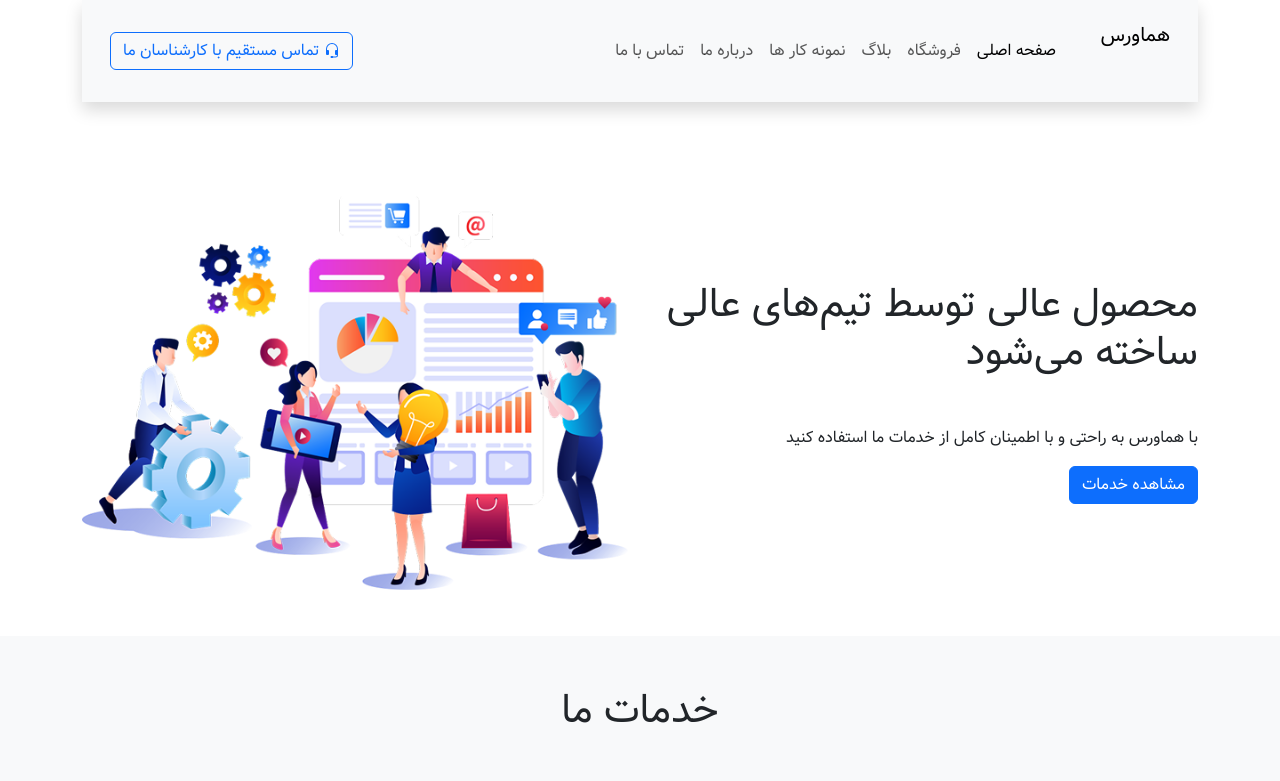
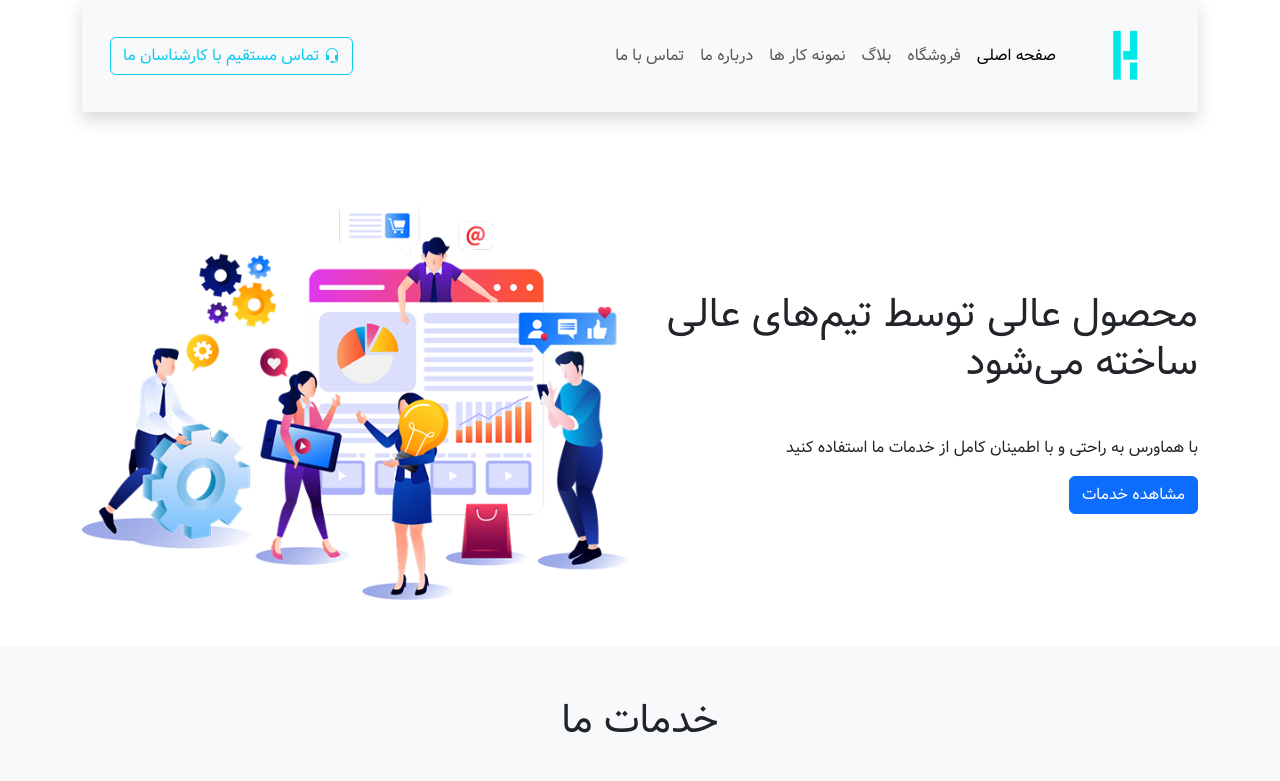
Before and after one commit to Aliiranmanesh/homaverse, a plain HTML site: page index.html in a window 1280 px wide. Shown: the top 781 px of the page. Drawn offline with Linux system fonts and the light colour scheme.

Commit message:
add fav icon

```diff
--- a/index.html
+++ b/index.html
@@ -5,13 +5,14 @@
     <meta name="viewport" content="width=device-width, initial-scale=1.0">
     <link rel="stylesheet" href="css/bootstrap.rtl.css">
     <link rel="stylesheet" href="css/style.css">
+    <link rel="icon" href="img/logo_homaverse.png" type="image/png">
     <title>هماورس</title>
 </head>
 <body>
     <header class="container">
         <nav class="navbar navbar-expand-lg bg-body-tertiary shadow p-3 " >
             <div class="container-fluid">
-              <a class="navbar-brand logo rounded-2" href="#" >هماورس</a>
+              <a class="navbar-brand rounded-2" href="#" ><img src="img/logo_homaverse.png" alt="" class="logo"></a>
               <button class="navbar-toggler" type="button" data-bs-toggle="collapse" data-bs-target="#navbarSupportedContent" aria-controls="navbarSupportedContent" aria-expanded="false" aria-label="Toggle navigation">
                 <span class="navbar-toggler-icon"></span>
               </button>
@@ -36,7 +37,7 @@
                     <a class="nav-link" href="#">تماس با ما</a>
                   </li>
                 </ul>
-                <button class="btn btn-outline-primary" type="submit" >
+                <button class="btn btn-outline-info" type="submit" >
                     <svg xmlns="http://www.w3.org/2000/svg" width="16" height="16" fill="currentColor" class="bi bi-headset" viewBox="0 0 16 16">
                          <path d="M8 1a5 5 0 0 0-5 5v1h1a1 1 0 0 1 1 1v3a1 1 0 0 1-1 1H3a1 1 0 0 1-1-1V6a6 6 0 1 1 12 0v6a2.5 2.5 0 0 1-2.5 2.5H9.366a1 1 0 0 1-.866.5h-1a1 1 0 1 1 0-2h1a1 1 0 0 1 .866.5H11.5A1.5 1.5 0 0 0 13 12h-1a1 1 0 0 1-1-1V8a1 1 0 0 1 1-1h1V6a5 5 0 0 0-5-5"/>
                     </svg>
@@ -193,53 +194,13 @@
                         <li><a href="" class="link-offset-2 link-underline link-underline-opacity-0 text-dark">مجله هماورس</a></li>
                 </div>
                 <div class="col-4 d-flex flex-column d-flex gap-4">
-                    <span class="logo rounded-2  ">
-            هماورس
-                    </span>
+                    <img src="img/logo_homaverse.png" alt="" class="logo">
                     <p>لورم ایپسوم متن ساختگی با تولید سادگی نامفهوم از صنعت چاپ و با استفاده از طراحان گرافیک است</p>
                 </div>
             </div>
         </div>
 
     </footer>
-
-
-
-
-
-
-
-
-
-
-
-
-
-
-
-
-
-
-
-
-
-
-
-
-
-
-
-
-
-
-
-
-
-
-
-
-
-
     <script src="js/bootstrap.bundle.js"></script>
 </body>
 </html>
```
